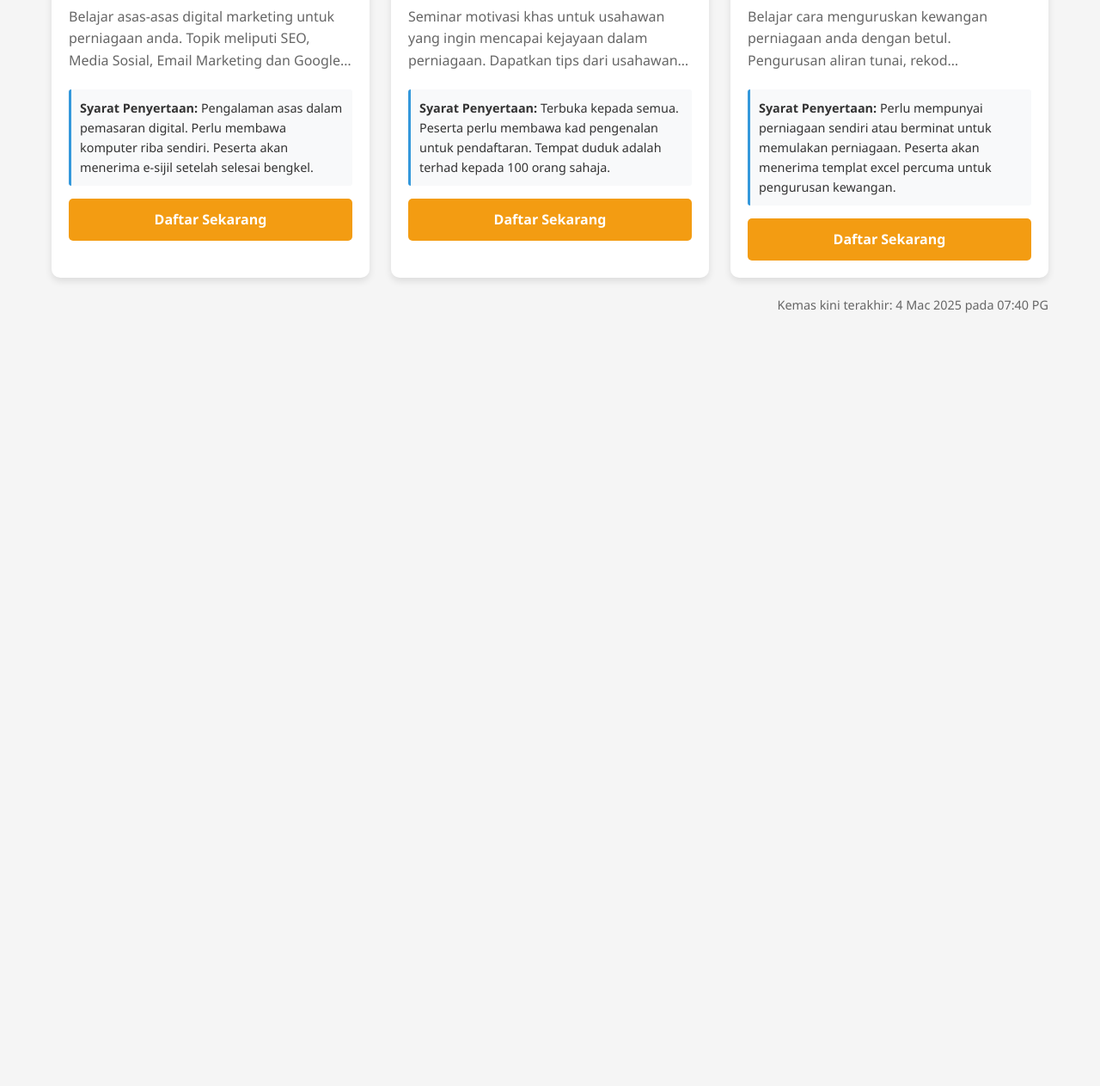
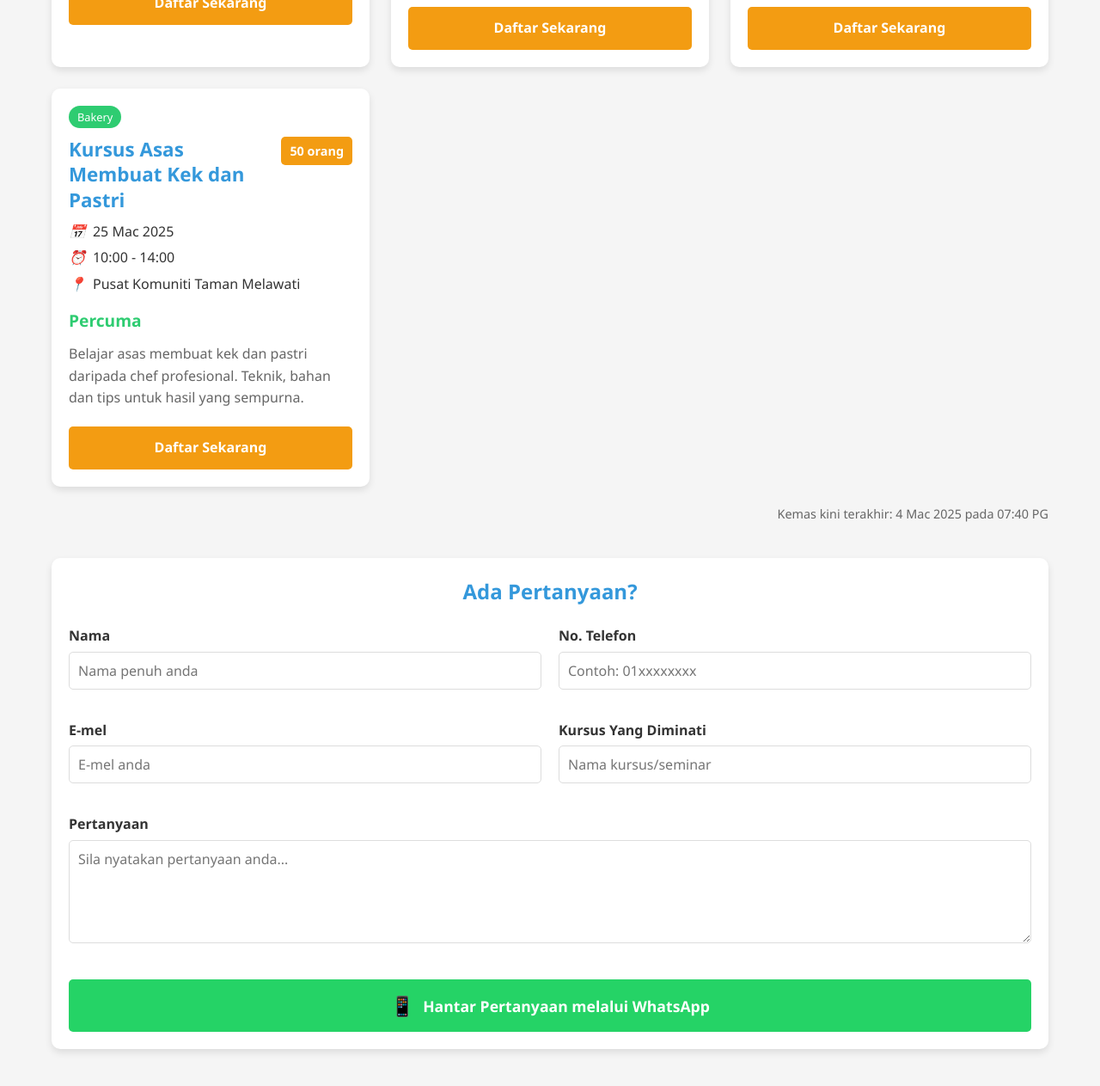
Before and after one commit to mrzcx8/SenaraiKursus, a plain HTML site: page index.html in a window 1280 px wide. Shown: the part 1231-2494 px from the top of the page at 86% size. Before the commit the page ends 1617 px from the top, so only its background shows below. Drawn offline with nearby package versions, Linux system fonts and the light colour scheme; no server answers.

Commit message:
Update index.html

```diff
--- a/index.html
+++ b/index.html
@@ -11,6 +11,8 @@
             --primary-color: #3498db;
             --secondary-color: #2ecc71;
             --accent-color: #f39c12;
+            --warning-color: #e74c3c;
+            --whatsapp-color: #25D366;
             --text-color: #333;
             --light-bg: #f5f5f5;
             --card-shadow: 0 4px 8px rgba(0,0,0,0.1);
@@ -130,44 +132,6 @@
             background-color: #27ae60;
         }
 
-        .event-status.closed {
-            background-color: #e74c3c;
-        }
-
-        .event-image {
-            height: 160px;
-            background-color: #f1f1f1;
-            background-size: cover;
-            background-position: center;
-            position: relative;
-            display: flex;
-            align-items: center;
-            justify-content: center;
-            color: #999;
-        }
-
-        .closing-date {
-            position: absolute;
-            bottom: 10px;
-            left: 10px;
-            padding: 4px 10px;
-            border-radius: 15px;
-            font-size: 0.8rem;
-            font-weight: bold;
-            color: white;
-            background-color: rgba(0, 0, 0, 0.7);
-        }
-
-        .event-requirements {
-            margin-top: 10px;
-            margin-bottom: 15px;
-            padding: 10px;
-            background-color: #f8f9fa;
-            border-left: 3px solid var(--primary-color);
-            border-radius: 3px;
-            font-size: 0.9rem;
-        }
-
         .event-content {
             padding: 20px;
         }
@@ -182,11 +146,29 @@
             margin-bottom: 10px;
         }
 
+        .event-header {
+            display: flex;
+            justify-content: space-between;
+            align-items: flex-start;
+            margin-bottom: 10px;
+        }
+
         .event-title {
             font-size: 1.4rem;
             color: var(--primary-color);
-            margin-bottom: 10px;
             line-height: 1.3;
+            flex-grow: 1;
+            margin-right: 10px;
+        }
+
+        .event-capacity {
+            background-color: var(--accent-color);
+            color: white;
+            padding: 5px 10px;
+            border-radius: 5px;
+            font-size: 0.9rem;
+            font-weight: bold;
+            white-space: nowrap;
         }
 
         .event-info {
@@ -271,6 +253,81 @@
             font-weight: bold;
         }
 
+        .inquiry-section {
+            background-color: white;
+            padding: 20px;
+            border-radius: 10px;
+            margin-top: 40px;
+            margin-bottom: 30px;
+            box-shadow: var(--card-shadow);
+        }
+
+        .inquiry-section h2 {
+            color: var(--primary-color);
+            margin-bottom: 20px;
+            text-align: center;
+        }
+
+        .inquiry-form {
+            display: grid;
+            grid-template-columns: 1fr 1fr;
+            gap: 20px;
+        }
+
+        .form-group {
+            margin-bottom: 15px;
+        }
+
+        .form-group.full-width {
+            grid-column: span 2;
+        }
+
+        .form-group label {
+            display: block;
+            margin-bottom: 5px;
+            font-weight: 600;
+            color: var(--text-color);
+        }
+
+        .form-group input,
+        .form-group textarea {
+            width: 100%;
+            padding: 10px;
+            border: 1px solid #ddd;
+            border-radius: 5px;
+            font-size: 1rem;
+        }
+
+        .form-group textarea {
+            height: 120px;
+            resize: vertical;
+        }
+
+        .whatsapp-btn {
+            grid-column: span 2;
+            padding: 15px;
+            background-color: var(--whatsapp-color);
+            color: white;
+            border: none;
+            border-radius: 5px;
+            font-size: 1.1rem;
+            font-weight: bold;
+            cursor: pointer;
+            display: flex;
+            align-items: center;
+            justify-content: center;
+            gap: 10px;
+            transition: background-color 0.3s ease;
+        }
+
+        .whatsapp-btn:hover {
+            background-color: #128C7E;
+        }
+
+        .whatsapp-icon {
+            font-size: 1.4rem;
+        }
+
         .no-events {
             grid-column: 1 / -1;
             text-align: center;
@@ -302,6 +359,18 @@
             h1 {
                 font-size: 2rem;
             }
+
+            .inquiry-form {
+                grid-template-columns: 1fr;
+            }
+
+            .form-group.full-width {
+                grid-column: span 1;
+            }
+
+            .whatsapp-btn {
+                grid-column: span 1;
+            }
         }
 
         @media (max-width: 480px) {
@@ -311,6 +380,15 @@
 
             .category-filters {
                 justify-content: center;
+            }
+
+            .event-header {
+                flex-direction: column;
+            }
+
+            .event-capacity {
+                margin-top: 5px;
+                align-self: flex-start;
             }
         }
     </style>
@@ -324,15 +402,16 @@
     </header>
 
     <div class="container">
-        <!-- Maklumat umum sahaja - syarat spesifik akan ditunjukkan di setiap kad event -->
+        <!-- Syarat-syarat Penyertaan -->
         <div class="requirements">
-            <h2>Maklumat Umum:</h2>
+            <h2>Syarat-syarat Penyertaan:</h2>
             <ul>
-                <li>Setiap program ada versi percuma dan berbayar. Sila semak butiran kursus..</li>
-                <li>Peserta perlu mendaftar melalui borang pendaftaran sebelum tarikh tutup.</li>
-                <li>Tempat adalah terhad untuk setiap program.</li>
-                <li>Setiap program mungkin mempunyai syarat penyertaan yang berbeza.</li>
-                <li>Lihat maklumat terperinci dan syarat penyertaan di setiap program.</li>
+                <li>Setiap program ada versi percuma dan berbayar. Sila semak butiran kursus.</li>
+                <li>Terbuka kepada semua warganegara Malaysia berumur 18 tahun dan ke atas.</li>
+                <li>Peserta dikehendaki mendaftar melalui borang pendaftaran yang disediakan sebelum tarikh tutup.</li>
+                <li>Tempat adalah terhad dan akan diberi keutamaan kepada pendaftaran terawal.</li>
+                <li>Peserta perlu hadir tepat pada masanya untuk mengesahkan pendaftaran.</li>
+                <li>Sijil penyertaan hanya akan diberi kepada peserta yang hadir sepanjang program.</li>
             </ul>
         </div>
 
@@ -353,15 +432,42 @@
         <div class="last-update" id="lastUpdate">
             Kemas kini terakhir: <span id="updateTime">-</span>
         </div>
+
+        <!-- Bahagian Pertanyaan -->
+        <div class="inquiry-section">
+            <h2>Ada Pertanyaan?</h2>
+            <div class="inquiry-form">
+                <div class="form-group">
+                    <label for="name">Nama</label>
+                    <input type="text" id="name" name="name" placeholder="Nama penuh anda">
+                </div>
+                <div class="form-group">
+                    <label for="phone">No. Telefon</label>
+                    <input type="text" id="phone" name="phone" placeholder="Contoh: 01xxxxxxxx">
+                </div>
+                <div class="form-group">
+                    <label for="email">E-mel</label>
+                    <input type="email" id="email" name="email" placeholder="E-mel anda">
+                </div>
+                <div class="form-group">
+                    <label for="eventInterest">Kursus Yang Diminati</label>
+                    <input type="text" id="eventInterest" name="eventInterest" placeholder="Nama kursus/seminar">
+                </div>
+                <div class="form-group full-width">
+                    <label for="message">Pertanyaan</label>
+                    <textarea id="message" name="message" placeholder="Sila nyatakan pertanyaan anda..."></textarea>
+                </div>
+                <button type="button" class="whatsapp-btn" onclick="sendWhatsAppMessage()">
+                    <span class="whatsapp-icon">📱</span> Hantar Pertanyaan melalui WhatsApp
+                </button>
+            </div>
+        </div>
     </div>
 
     <script>
         // URL Google Sheets CSV - Google Sheets published as CSV URL
         // Change format from /pubhtml to /pub?output=csv
         const SHEET_URL = 'https://docs.google.com/spreadsheets/d/e/2PACX-1vQh9oseGP-l6MnaLcY8fdaNs6xJA747DA0fTJ5itGIRrPWip7p01zMUo1ufWCGGq7WGA0_VsfmRPkjt/pub?output=csv';
-
-        // Default image to use when image URLs are missing or invalid
-        const DEFAULT_IMAGE = 'https://placehold.co/400x320/f1f1f1/999999?text=Tiada+Gambar';
 
         // Sample event data for demonstration
         const sampleEvents = [
@@ -373,11 +479,9 @@
                 location: "Online (Zoom)",
                 description: "Belajar asas-asas digital marketing untuk perniagaan anda. Topik meliputi SEO, Media Sosial, Email Marketing dan Google Ads.",
                 price: "Percuma",
-                image: "https://placehold.co/400x320/f1f1f1/999999?text=Digital+Marketing",
+                capacity: "30 orang",
                 registrationUrl: "https://forms.google.com/xyz",
-                status: "open",
-                closingDate: "2025-03-05",
-                requirements: "Pengalaman asas dalam pemasaran digital. Perlu membawa komputer riba sendiri. Peserta akan menerima e-sijil setelah selesai bengkel."
+                status: "open"
             },
             {
                 title: "Seminar Motivasi Kejayaan Dalam Bisnes",
@@ -387,11 +491,9 @@
                 location: "Hotel Grand Millennium, KL",
                 description: "Seminar motivasi khas untuk usahawan yang ingin mencapai kejayaan dalam perniagaan. Dapatkan tips dari usahawan berjaya.",
                 price: "Percuma",
-                image: "https://placehold.co/400x320/f1f1f1/999999?text=Motivasi",
+                capacity: "100 orang",
                 registrationUrl: "https://forms.google.com/abc",
-                status: "open",
-                closingDate: "2025-03-10",
-                requirements: "Terbuka kepada semua. Peserta perlu membawa kad pengenalan untuk pendaftaran. Tempat duduk adalah terhad kepada 100 orang sahaja."
+                status: "open"
             },
             {
                 title: "Webinar: Asas Perakaunan Untuk Peniaga Kecil",
@@ -401,11 +503,21 @@
                 location: "Online (Microsoft Teams)",
                 description: "Belajar cara menguruskan kewangan perniagaan anda dengan betul. Pengurusan aliran tunai, rekod perbelanjaan dan asas cukai.",
                 price: "Percuma",
-                image: "https://placehold.co/400x320/f1f1f1/999999?text=Perakaunan",
+                capacity: "50 orang",
                 registrationUrl: "https://forms.google.com/def",
-                status: "open",
-                closingDate: "2025-03-18",
-                requirements: "Perlu mempunyai perniagaan sendiri atau berminat untuk memulakan perniagaan. Peserta akan menerima templat excel percuma untuk pengurusan kewangan."
+                status: "open"
+            },
+            {
+                title: "Kursus Asas Membuat Kek dan Pastri",
+                category: "Bakery",
+                date: "2025-03-25",
+                time: "10:00 - 14:00",
+                location: "Pusat Komuniti Taman Melawati",
+                description: "Belajar asas membuat kek dan pastri daripada chef profesional. Teknik, bahan dan tips untuk hasil yang sempurna.",
+                price: "Percuma",
+                capacity: "50 orang",
+                registrationUrl: "https://forms.google.com/ghi",
+                status: "open"
             }
         ];
 
@@ -620,68 +732,25 @@
             const price = event.price || 'Percuma';
             const description = event.description || 'Tiada deskripsi tersedia';
             const registrationUrl = event.registrationUrl || '#';
-            const closingDate = event.closingDate ? formatDate(event.closingDate) : 'TBA';
-            const requirements = event.requirements || 'Tiada syarat khas. Terbuka kepada semua.';
-
-            // IMPROVED IMAGE HANDLING
-            // Create the image element first
-            const imageElement = document.createElement('div');
-            imageElement.className = 'event-image';
+            const capacity = event.capacity || 'Terhad';
+            const closeDate = event.closeDate ? formatDate(event.closeDate) : 'TBA';
 
             // Add a status badge if status is provided
-            // Add status badge if status is provided
+            let statusHtml = '';
             if (event.status && event.status.toLowerCase() === 'open') {
-                const statusBadge = document.createElement('span');
-                statusBadge.className = 'event-status open';
-                statusBadge.textContent = 'Open';
-                imageElement.appendChild(statusBadge);
+                statusHtml = '<span class="event-status open">Open</span>';
             }
-
-            // Add closing date badge
-            const closingBadge = document.createElement('span');
-            closingBadge.className = 'closing-date';
-            closingBadge.textContent = `Tutup: ${closingDate}`;
-            imageElement.appendChild(closingBadge);
-
-            // Set up the image with better error handling
-            let imageUrl = DEFAULT_IMAGE;
-
-            if (event.image && String(event.image).trim()) {
-                // Try to use the provided image URL
-                const imgUrl = String(event.image).trim();
-
-                if (imgUrl.toLowerCase().startsWith('http')) {
-                    // Create a temporary image to test if it loads
-                    const tempImg = new Image();
-
-                    tempImg.onload = function() {
-                        // If image loads successfully, update the background
-                        imageElement.style.backgroundImage = `url('${imgUrl}')`;
-                    };
-
-                    tempImg.onerror = function() {
-                        // If image fails to load, use default
-                        console.warn(`Image failed to load: ${imgUrl}`);
-                        imageElement.style.backgroundImage = `url('${DEFAULT_IMAGE}')`;
-                    };
-
-                    // Start loading the image
-                    tempImg.src = imgUrl;
-
-                    // Initial setting (might be replaced if image fails)
-                    imageUrl = imgUrl;
-                }
-            }
-
-            // Set initial background image
-            imageElement.style.backgroundImage = `url('${imageUrl}')`;
 
             // Create content element
             const contentElement = document.createElement('div');
             contentElement.className = 'event-content';
             contentElement.innerHTML = `
+                ${statusHtml}
                 <span class="event-category">${category}</span>
-                <h3 class="event-title">${title}</h3>
+                <div class="event-header">
+                    <h3 class="event-title">${title}</h3>
+                    <span class="event-capacity">${capacity}</span>
+                </div>
                 <div class="event-info">
                     <p><i>📅</i> ${date}</p>
                     <p><i>⏰</i> ${time}</p>
@@ -689,14 +758,10 @@
                 </div>
                 <div class="event-price">${price}</div>
                 <p class="event-desc">${description}</p>
-                <div class="event-requirements">
-                    <strong>Syarat Penyertaan:</strong> ${requirements}
-                </div>
                 <a href="${registrationUrl}" target="_blank" class="register-btn">Daftar Sekarang</a>
             `;
 
             // Add elements to card
-            card.appendChild(imageElement);
             card.appendChild(contentElement);
 
             return card;
@@ -750,6 +815,39 @@
             }
         }
 
+        function sendWhatsAppMessage() {
+            // Get form values
+            const name = document.getElementById('name').value.trim();
+            const phone = document.getElementById('phone').value.trim();
+            const email = document.getElementById('email').value.trim();
+            const eventInterest = document.getElementById('eventInterest').value.trim();
+            const message = document.getElementById('message').value.trim();
+
+            // Validate form
+            if (!name || !message) {
+                alert('Sila masukkan nama dan pertanyaan anda.');
+                return;
+            }
+
+            // Prepare WhatsApp message
+            const adminPhone = '+601169887631'; // Your WhatsApp number
+
+            let whatsappMessage = `🔔 *PERTANYAAN SEMINAR/KURSUS* 🔔\n\n`;
+            whatsappMessage += `*Nama:* ${name}\n`;
+
+            if (phone) whatsappMessage += `*No. Telefon:* ${phone}\n`;
+            if (email) whatsappMessage += `*E-mel:* ${email}\n`;
+            if (eventInterest) whatsappMessage += `*Kursus Yang Diminati:* ${eventInterest}\n`;
+
+            whatsappMessage += `\n*Pertanyaan:*\n${message}`;
+
+            // Encode for URL
+            const encodedMessage = encodeURIComponent(whatsappMessage);
+
+            // Open WhatsApp with the prepared message
+            window.open(`https://wa.me/${adminPhone}?text=${encodedMessage}`, '_blank');
+        }
+
         // Initialize by setting "All" category as active
         document.querySelector('.category-btn[data-category="semua"]').addEventListener('click', () => {
             setActiveCategory('semua');
```
